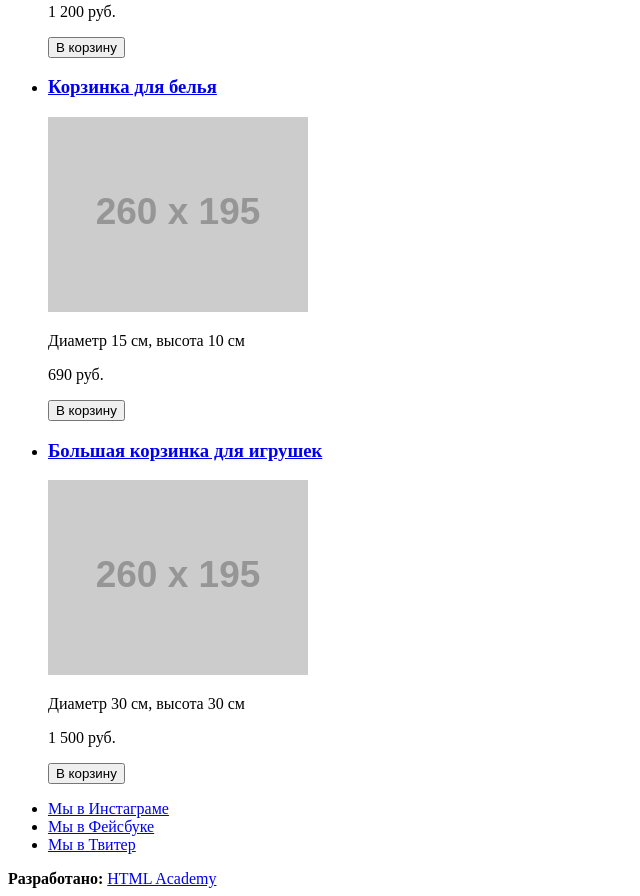
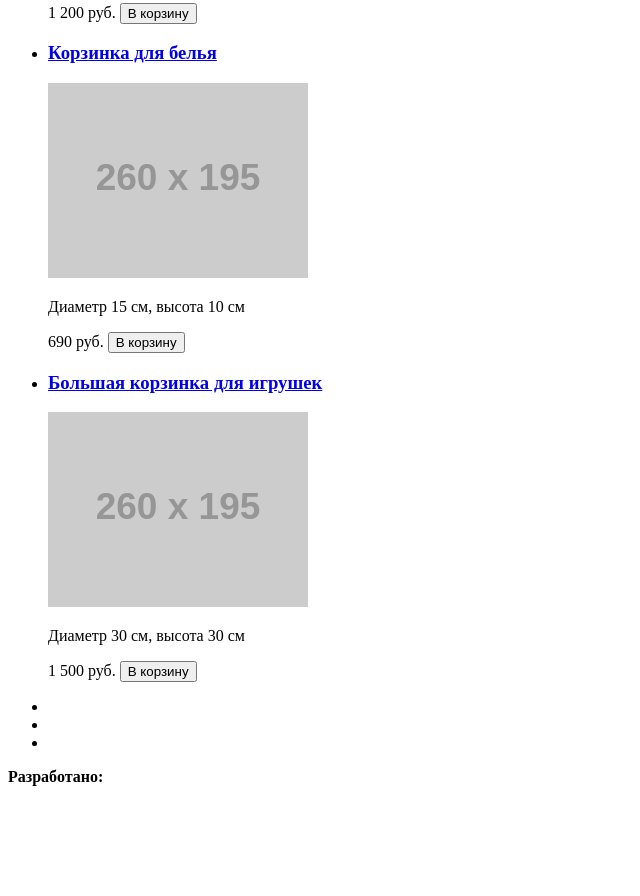
Before and after one commit to ujent/1498345-mishka-20, a plain HTML site: page source/catalog.html in a window 1280 px wide. Shown: the part 482-1378 px from the top of the page, without its empty margins (0-640 px from the left). After the commit the page ends 1276 px from the top, so only its background shows below. Drawn offline with Linux system fonts and the light colour scheme; placeholder pictures from the web are drawn by us.

Commit message:
Fix catalog cards and footer

```diff
--- a/source/catalog.html
+++ b/source/catalog.html
@@ -25,7 +25,6 @@
     </header>
     <main class="page-main">
       <h1 class="page-main__title">Каталог товаров</h1>
-
       <section class="catalog">
         <h2 class="visually-hidden">Список товаров</h2>
         <ul class="catalog__list">
@@ -43,7 +42,7 @@
             <p class="catalog__item__description">
               Рост 30 см, вес 200 г
             </p>
-            <p class="catalog__item__price">1 200 руб.</p>
+            <span class="catalog__item__price">1 200 руб.</span>
             <button class="button button--buy" type="button">В корзину</button>
           </li>
           <li class="catalog__item">
@@ -60,7 +59,7 @@
             <p class="catalog__item__description">
               Диаметр 15 см, высота 10 см
             </p>
-            <p class="catalog__item__price">690 руб.</p>
+            <span class="catalog__item__price">690 руб.</span>
             <button class="button button--buy" type="button">В корзину</button>
           </li>
           <li class="catalog__item">
@@ -79,7 +78,7 @@
             <p class="catalog__item__description">
               Диаметр 30 см, высота 30 см
             </p>
-            <p class="catalog__item__price">1 500 руб.</p>
+            <span class="catalog__item__price">1 500 руб.</span>
             <button class="button button--buy" type="button">В корзину</button>
           </li>
         </ul>
@@ -91,22 +90,22 @@
           <a
             class="social__link social__link--instagram"
             href="https://www.instagram.com/htmlacademy"
-            >Мы в Инстаграме</a
-          >
+            aria-label="Мы в Инстаграме"
+          ></a>
         </li>
         <li class="social__item">
           <a
             class="social__link social__link--facebook"
             href="https://www.facebook.com/htmlacademy"
-            >Мы в Фейсбуке</a
-          >
+            aria-label="Мы в Фейсбуке"
+          ></a>
         </li>
         <li class="social__item">
           <a
             class="social__link social__link--vkontakte"
             href="https://twitter.com/htmlacademy_ru"
-            >Мы в Твитер</a
-          >
+            aria-label="Мы в Твитер"
+          ></a>
         </li>
       </ul>
       <div class="page-footer__copyright copyright">
@@ -114,8 +113,8 @@
         <a
           class="copyright__link"
           href="https://htmlacademy.ru/intensive/adaptive"
-          >HTML Academy</a
-        >
+          aria-label="HTML Academy"
+        ></a>
       </div>
     </footer>
   </body>
```
Also changed, not shown: source/form.html (+8 -8 lines), source/index.html (+8 -8 lines).
